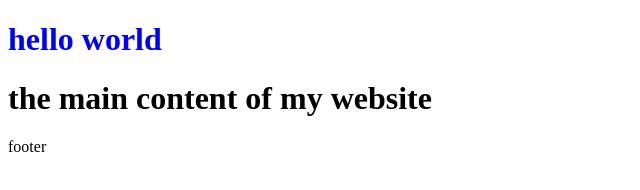
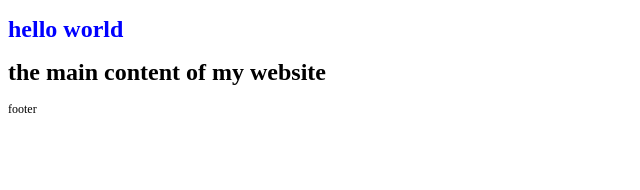
Before and after one commit to jordanhamilton908/website2, a plain HTML site: page docs/index.html in a window 1280 px wide. Shown: the whole page, without its empty margins (0-640 px from the left). Drawn offline with Linux system fonts and the light colour scheme.

Commit message:
intial website setup

```diff
--- a/docs/css/styles.css
+++ b/docs/css/styles.css
@@ -1,3 +1,6 @@
+body{
+    font-size: 12px;
+}
 #header h1 {
     color: blue;
 }
```
